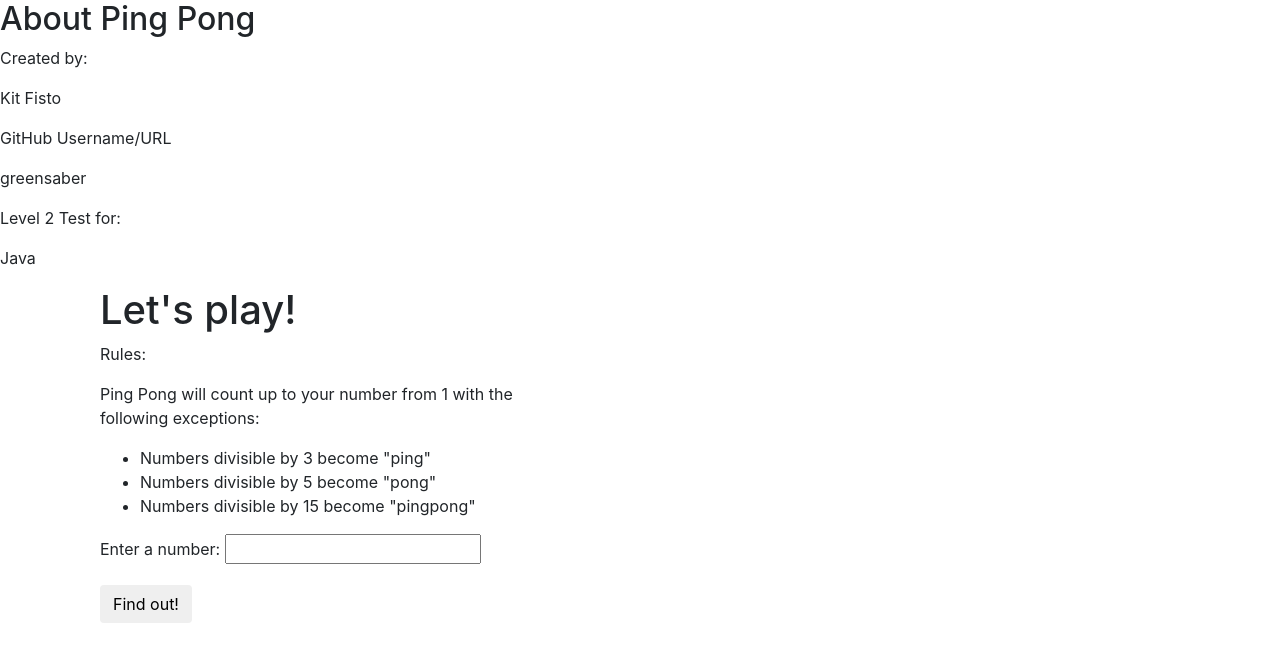
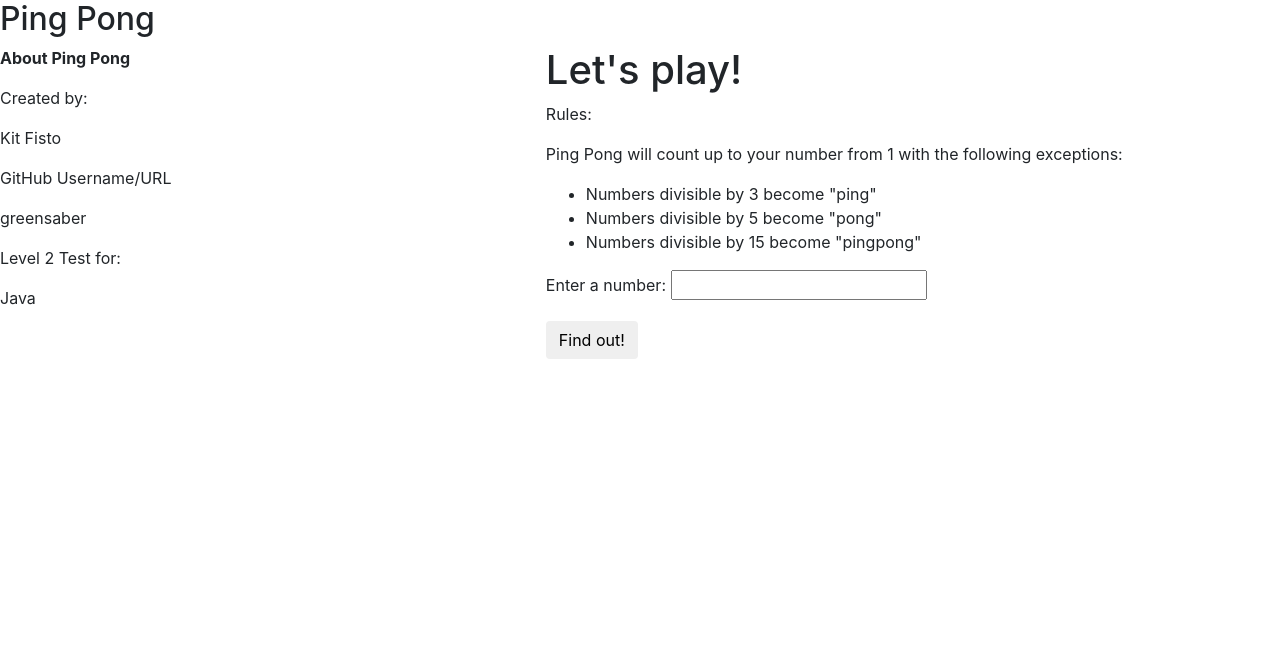
Before and after one commit to Anjau18/ping-pong, a plain HTML site: page index.html in a window 1280 px wide. Drawn offline with Linux system fonts and the light colour scheme.

Commit message:
index.html

```diff
--- a/index.html
+++ b/index.html
@@ -8,18 +8,20 @@
     <title>Ping Pong</title>
   </head>
   <body>
-      <div class="float">
-          <h2>About Ping Pong</h2>
-          <p>Created by:</p>
+        <h2 class="header"> Ping Pong</h2>
+      <div class="row">
+            <div class="col-md-5">
+          <p><strong>About Ping Pong</strong></p>
+          <p><div class="brown">Created by:</div></p>
           <p>Kit Fisto</p>
-          <p>GitHub Username/URL</p>
-          <P> greensaber</P>
-          <p>Level 2 Test for:</p>
+          <p><div class="brown">GitHub Username/URL</div></p>
+          <P><div class="blue" >greensaber</div></P>
+          <p><div class="brown">Level 2 Test for:</div></p>
           <p>Java</p>
         </div>
 
-    <div class="container">
-        <div class="col-md-5">
+
+        <div class="col-md-7">
       <h1>Let's play!</h1>
       <p>Rules:</p>
       <p>Ping Pong will count up to your number from 1 with the following exceptions:
@@ -29,19 +31,17 @@
               <li>Numbers divisible by 15 become "pingpong"</li>
           </ul>
       </p>
-    </div>
 
-    <div class="col-md-7">
-      <form id="input">
+
+          <form id="input">
         <div class="form-group">
           <label for="number">Enter a number:</label>
           <input id="number" type="text">
         </div>
-
-        <button type="submit" class="btn">Find out!</button>
+            <button type="submit" class="btn">Find out!</button>
       </form>
-    </div>
-    </div>
+        </div>
+        </div>
 
   </body>
 </html>
```
